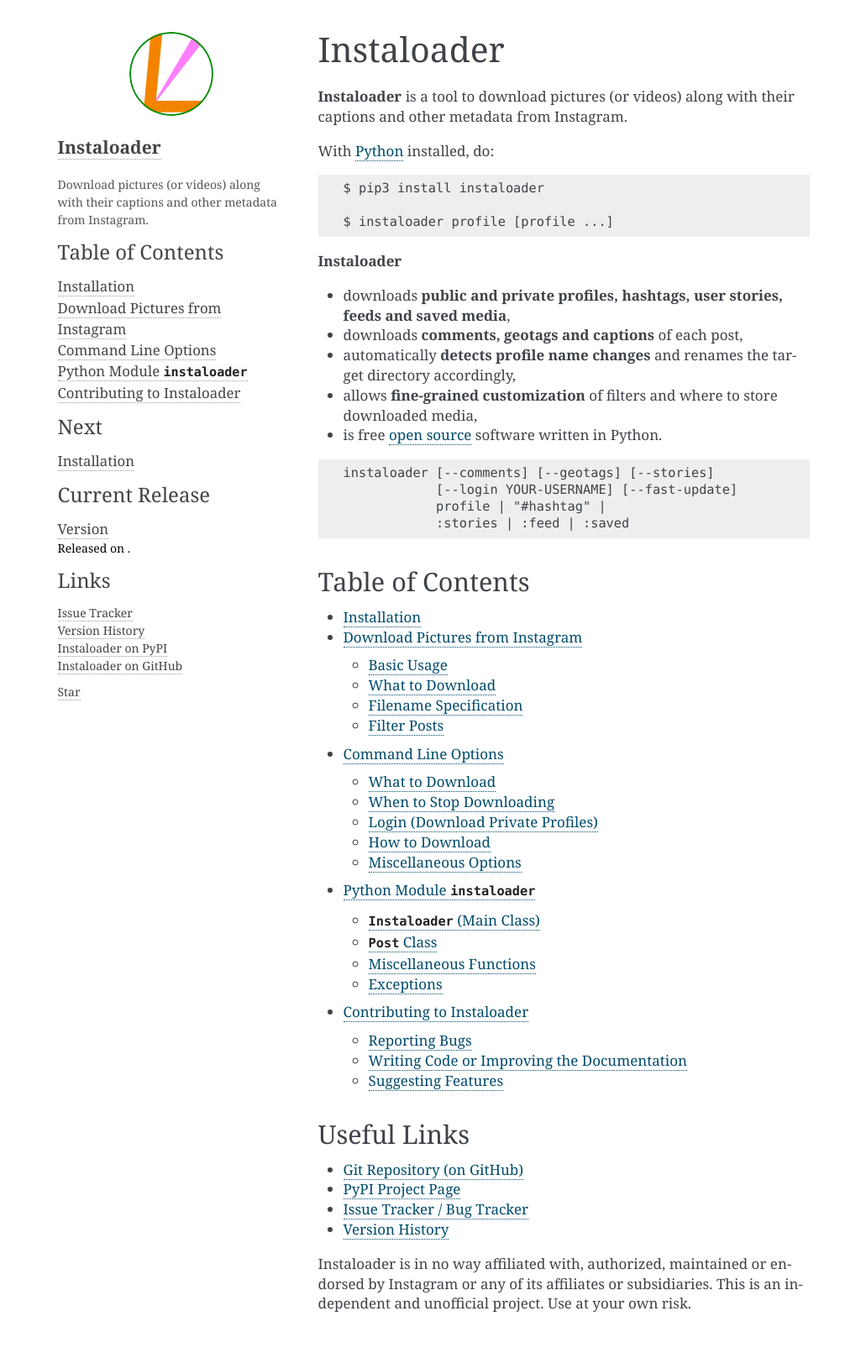
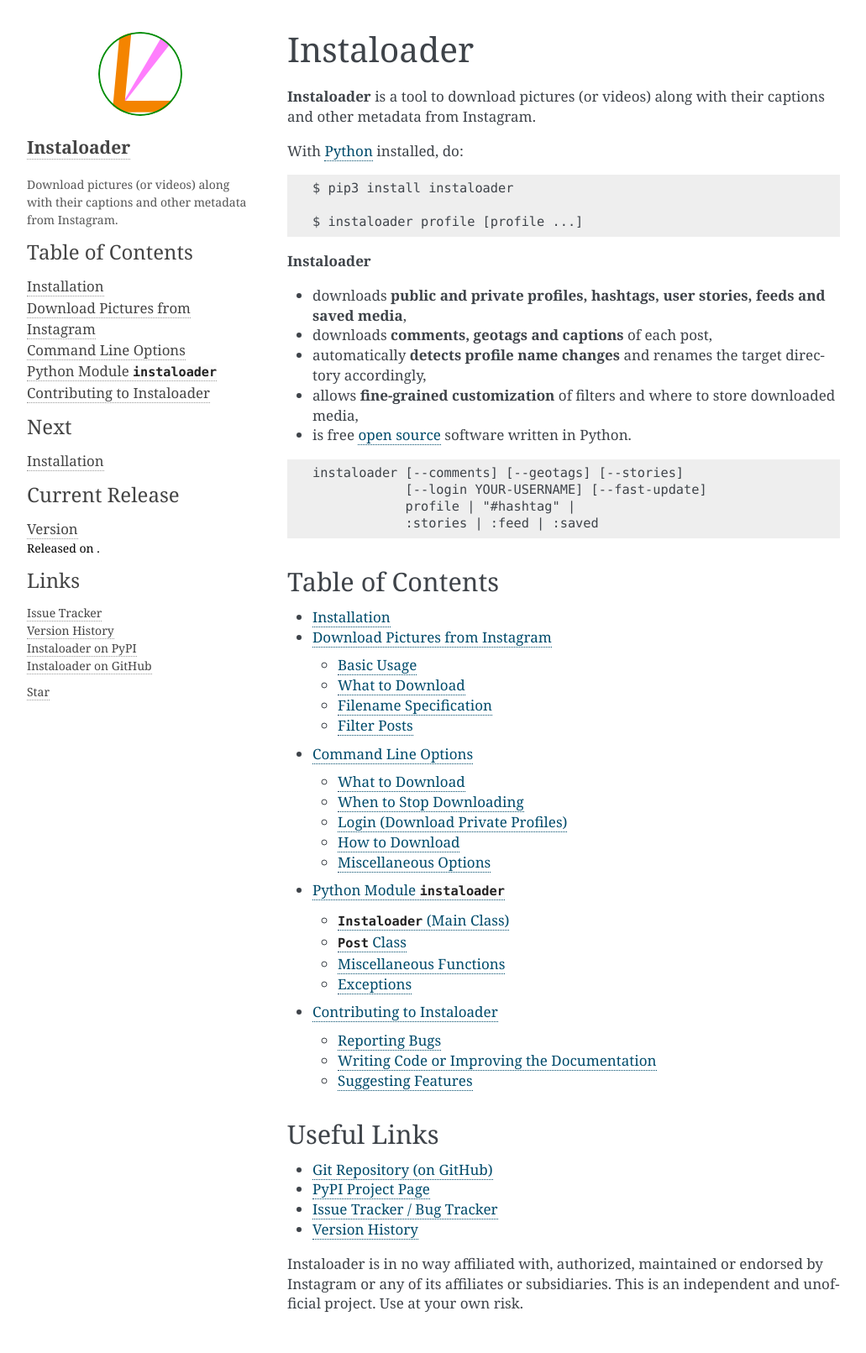
Before and after one commit to instaloader/instaloader, a Sphinx documentation site: the page built from docs/index.rst, in a window 1280 px wide. Shown: the whole page at 84% size, without its empty margins (114-1145 px from the left). Built offline with Sphinx 7.4.7, drawn with Linux system fonts in a browser that asks for light colours; the version number could not be read and is left out.

Commit message:
make doc more mobile-friendly

```diff
--- a/docs/_templates/layout.html
+++ b/docs/_templates/layout.html
@@ -1,9 +1,17 @@
 {% extends "!layout.html" %}
 {% block extrahead %}
+{{ super() }}
 <meta name="google-site-verification" content="FNUsDdkOJM9obm9QEdrNBVd9AtAzHzA-aaSMCUrS6C8" />
 <script async defer src="https://buttons.github.io/buttons.js"></script>
 {% if READTHEDOCS %}
 <meta http-equiv="refresh" content="0; URL=https://instaloader.github.io/{{ pagename }}.html" />
 <meta name="robots" content="noindex" />
 {% endif %}
+<style type="text/css">
+div.document { width: 1008px; }
+@media screen and (max-width: 1008px) {
+  div.sphinxsidebar { display: none; }
+  div.document { width: 100%!important; }
+}
+</style>
 {% endblock %}
--- a/docs/conf.py
+++ b/docs/conf.py
@@ -141,8 +141,7 @@ html_theme = 'alabaster'
 #
 html_theme_options = {
     'show_powered_by': False,
-    'sidebar_width': '290px',
-    'page_width': '935px' }
+    'sidebar_width': '290px' }
 
 # Add any paths that contain custom themes here, relative to this directory.
 # html_theme_path = []
```
